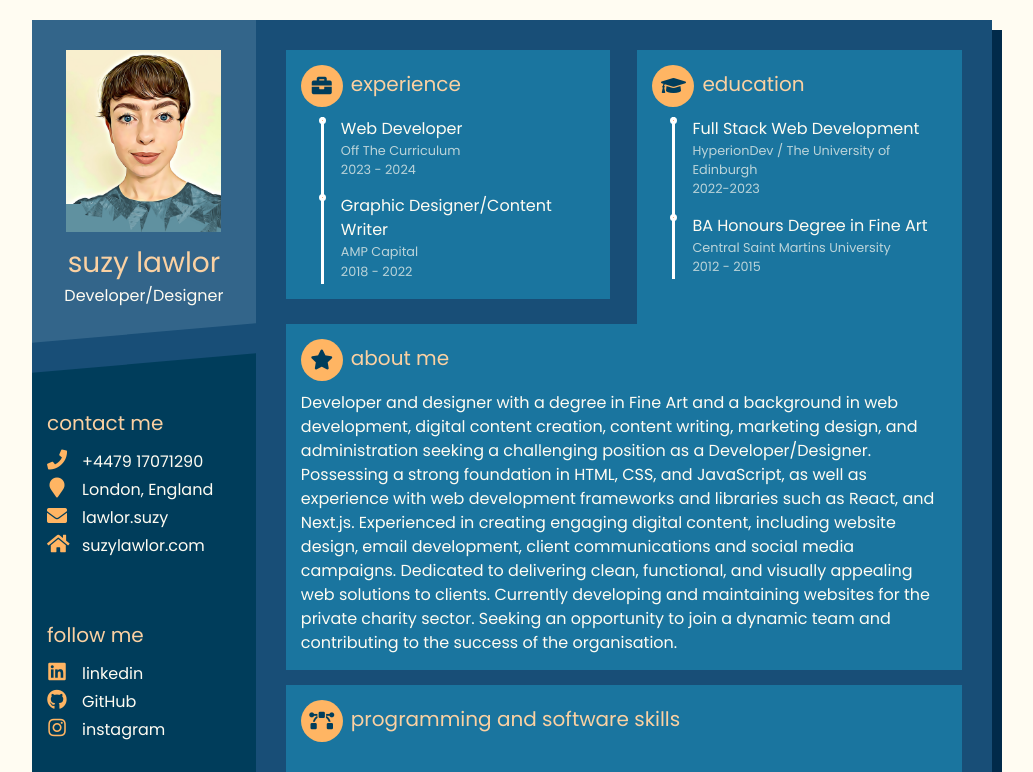
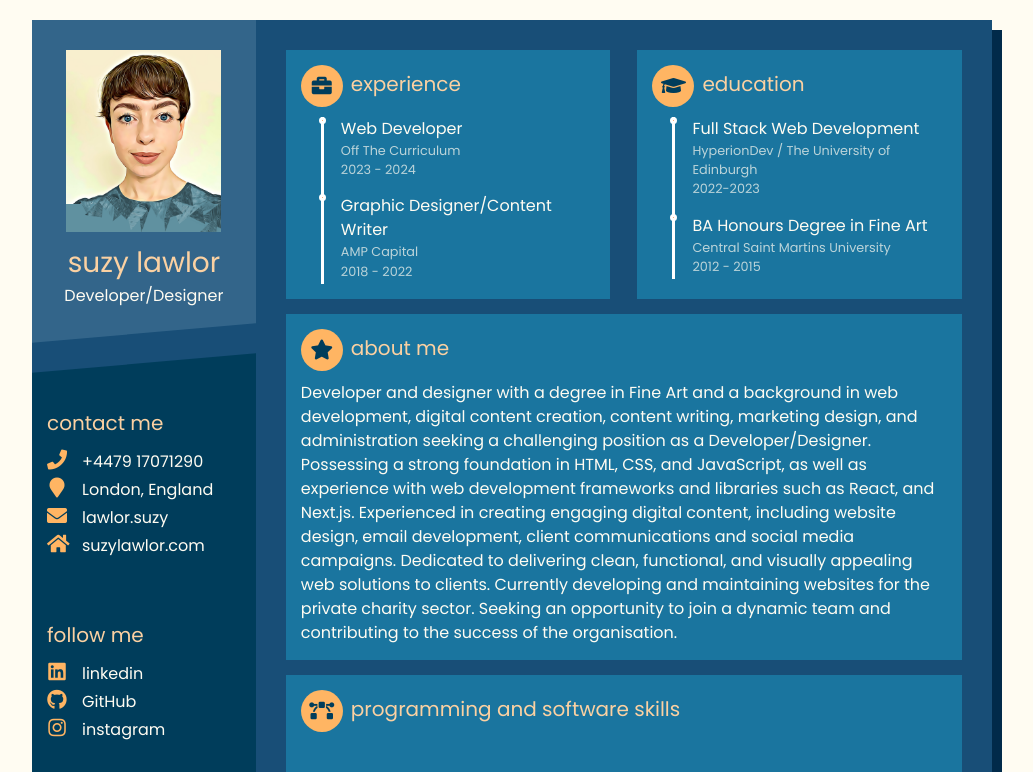
Before and after one commit to suzylawlor/SuzyLawlor_Portfolio, a Next.js app: page /resume in a window 1280 px wide. Shown: the top 772 px of the page, without its empty margins (128-1161 px from the left). Built offline with nearby package versions, Linux system fonts and the light colour scheme.

Commit message:
Add files via upload

```diff
--- a/src/styles/resume.css
+++ b/src/styles/resume.css
@@ -431,7 +431,7 @@ Add padding of 15 pixels */
   width: 48%;
   background: #1a759f;
   padding: 15px;
-  padding-bottom: 45px;
+  padding-bottom: 20px;
 }
 
 /* Select elements with the class .skills-prog that are descendants of elements with the class .func and .resume:
```
